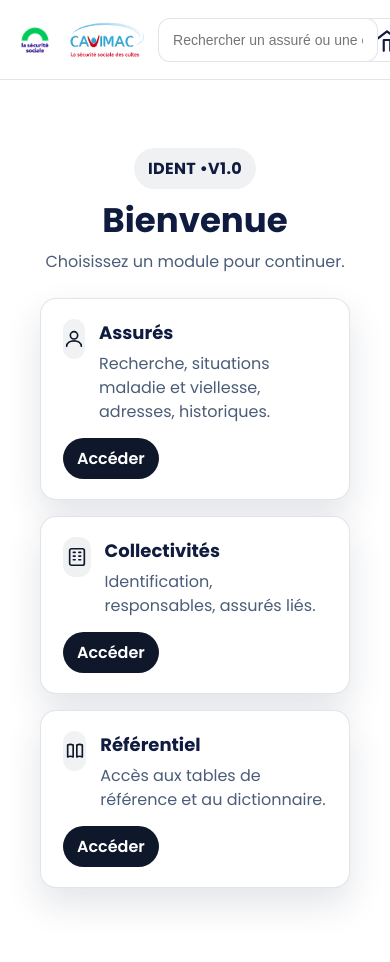
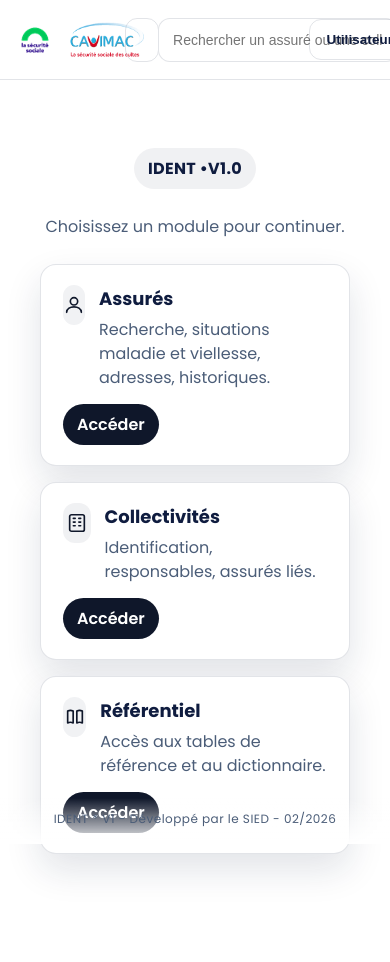
Before and after one commit to sevYOnDaTracks/IDENT, a Python web app: template templates/home.html in a window 390 px wide. Before the commit the page ends 908 px from the top, so only its background shows below. Run offline with Jinja, Linux system fonts and the light colour scheme; the template is opened without the code that fills it, so the values that code supplies are empty.

Commit message:
Update UI toolbar sizing and refresh docs/build config

```diff
--- a/static/style.css
+++ b/static/style.css
@@ -20,7 +20,7 @@ body {
   font-family: "Poppins", system-ui, -apple-system, sans-serif;
   color: var(--text);
   background: var(--bg);
-  padding: calc(32px + var(--toolbar-height)) 16px 32px;
+  padding: calc(32px + var(--toolbar-height)) 16px 80px;
 }
 
 body[data-theme="dark"] {
@@ -37,6 +37,13 @@ body[data-theme="dark"] {
 .grid {
   width: 100%;
   display: block;
+}
+
+body.home-page .grid {
+  min-height: calc(100vh - var(--toolbar-height) - 64px);
+  display: flex;
+  align-items: center;
+  justify-content: center;
 }
 
 .toolbar {
@@ -59,7 +66,7 @@ body[data-theme="dark"] .toolbar {
 .toolbar-inner {
   height: 100%;
   display: grid;
-  grid-template-columns: 1fr auto 1fr;
+  grid-template-columns: auto minmax(240px, 1fr) auto;
   align-items: center;
   gap: 12px;
   padding: 0 16px;
@@ -81,11 +88,13 @@ body[data-theme="dark"] .toolbar {
 .toolbar-center {
   grid-column: 2;
   justify-content: center;
+  width: 100%;
 }
 
 .toolbar-search {
   position: relative;
-  width: min(520px, 48vw);
+  width: 100%;
+  max-width: 720px;
 }
 
 .toolbar-search input {
@@ -179,6 +188,8 @@ body[data-theme="dark"] .suggest-item {
 .toolbar-right {
   grid-column: 3;
   justify-content: flex-end;
+  flex-wrap: nowrap;
+  min-width: 0;
 }
 
 .toolbar-entity {
@@ -250,9 +261,18 @@ body[data-theme="dark"] .suggest-item {
 }
 
 .user-trigger {
+  display: inline-flex;
+  align-items: center;
+  gap: 6px;
   padding: 10px 14px;
   border-radius: 12px;
-  max-width: 260px;
+  max-width: clamp(180px, 28vw, 360px);
+  min-width: 0;
+}
+
+.user-trigger #user-trigger-label {
+  display: inline-block;
+  max-width: 100%;
   white-space: nowrap;
   overflow: hidden;
   text-overflow: ellipsis;
@@ -350,6 +370,25 @@ body[data-theme="dark"] .suggest-item {
 
 .home-layout {
   padding: 16px 8px 32px;
+  width: min(1100px, 100%);
+}
+
+.app-footer {
+  position: fixed;
+  left: 0;
+  right: 0;
+  bottom: 0;
+  padding: 12px 16px 16px;
+  text-align: center;
+  font-size: 12px;
+  letter-spacing: 0.04em;
+  color: var(--muted);
+  background: linear-gradient(to top, rgba(255, 255, 255, 0.96), rgba(255, 255, 255, 0));
+  pointer-events: none;
+}
+
+body[data-theme="dark"] .app-footer {
+  background: linear-gradient(to top, rgba(11, 18, 32, 0.96), rgba(11, 18, 32, 0));
 }
 
 .home-hero {
--- a/templates/home.html
+++ b/templates/home.html
@@ -9,7 +9,7 @@
   <link href="https://fonts.googleapis.com/css2?family=Poppins:wght@400;600;700&display=swap" rel="stylesheet">
   <link rel="stylesheet" href="../static/style.css">
 </head>
-<body>
+<body class="home-page">
   <div class="toolbar">
     <div class="toolbar-inner">
       <div class="toolbar-left">
@@ -69,8 +69,8 @@
   <div class="grid">
     <div class="card home-layout">
       <div class="home-hero">
-        <div class="home-badge">IDENT &#8226;V1.0</div>
-        <h3 class="home-title" id="home-welcome">Bienvenue</h3>
+        <div class="home-badge">IDENT &#8226;V1.0</div><br><br>
+     <!--   <h3 class="home-title" id="home-welcome">Bienvenue</h3> -->
         <p class="home-subtitle">Choisissez un module pour continuer.</p>
       </div>
 
@@ -123,6 +123,10 @@
       </div>
     </div>
   </div>
+
+  <footer class="app-footer">
+    IDENT * V1 - Développé par le SIED - 02/2026
+  </footer>
 
   <div id="toast" class="toast"></div>
   <script>
@@ -216,6 +220,24 @@
         try { applyUser(JSON.parse(cached)); } catch (_) {}
       }
 
+      const resetNavigationState = async () => {
+        try { localStorage.removeItem("assure_nni_target"); } catch (_) {}
+        try { localStorage.removeItem("collect_id_target"); } catch (_) {}
+        try { window.name = ""; } catch (_) {}
+        if (window.pywebview?.api) {
+          try {
+            if (window.pywebview.api.set_selected_assure_nni) {
+              await window.pywebview.api.set_selected_assure_nni("");
+            }
+          } catch (_) {}
+          try {
+            if (window.pywebview.api.set_selected_collectivite) {
+              await window.pywebview.api.set_selected_collectivite(null);
+            }
+          } catch (_) {}
+        }
+      };
+
       const loadUserFromApi = () => {
         if (!window.pywebview?.api?.get_logged_user) return;
         window.pywebview.api.get_logged_user().then((resp) => {
@@ -223,6 +245,8 @@
         });
       };
 
+      resetNavigationState();
+      window.addEventListener("pywebviewready", resetNavigationState);
       loadUserFromApi();
       window.addEventListener("pywebviewready", loadUserFromApi);
 
```
Also changed, not shown: app.py (+96 -18 lines), templates/assures.html (+41 -5 lines), templates/collectivites.html (+7 -0 lines), version.txt (added, +30 -0 lines), README.md, images/logo.ico (added), images/logo.png (added), 1 other file.
